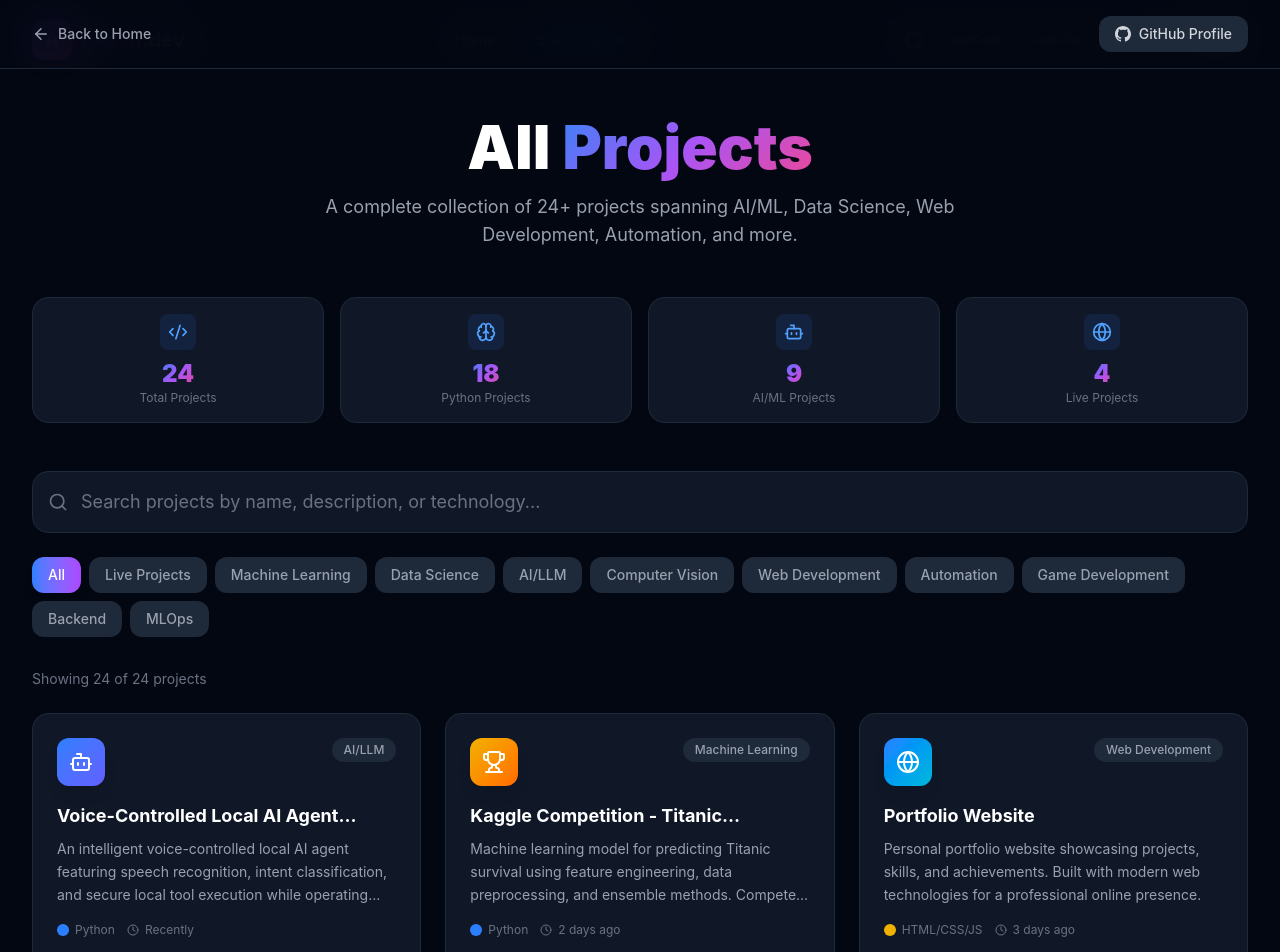
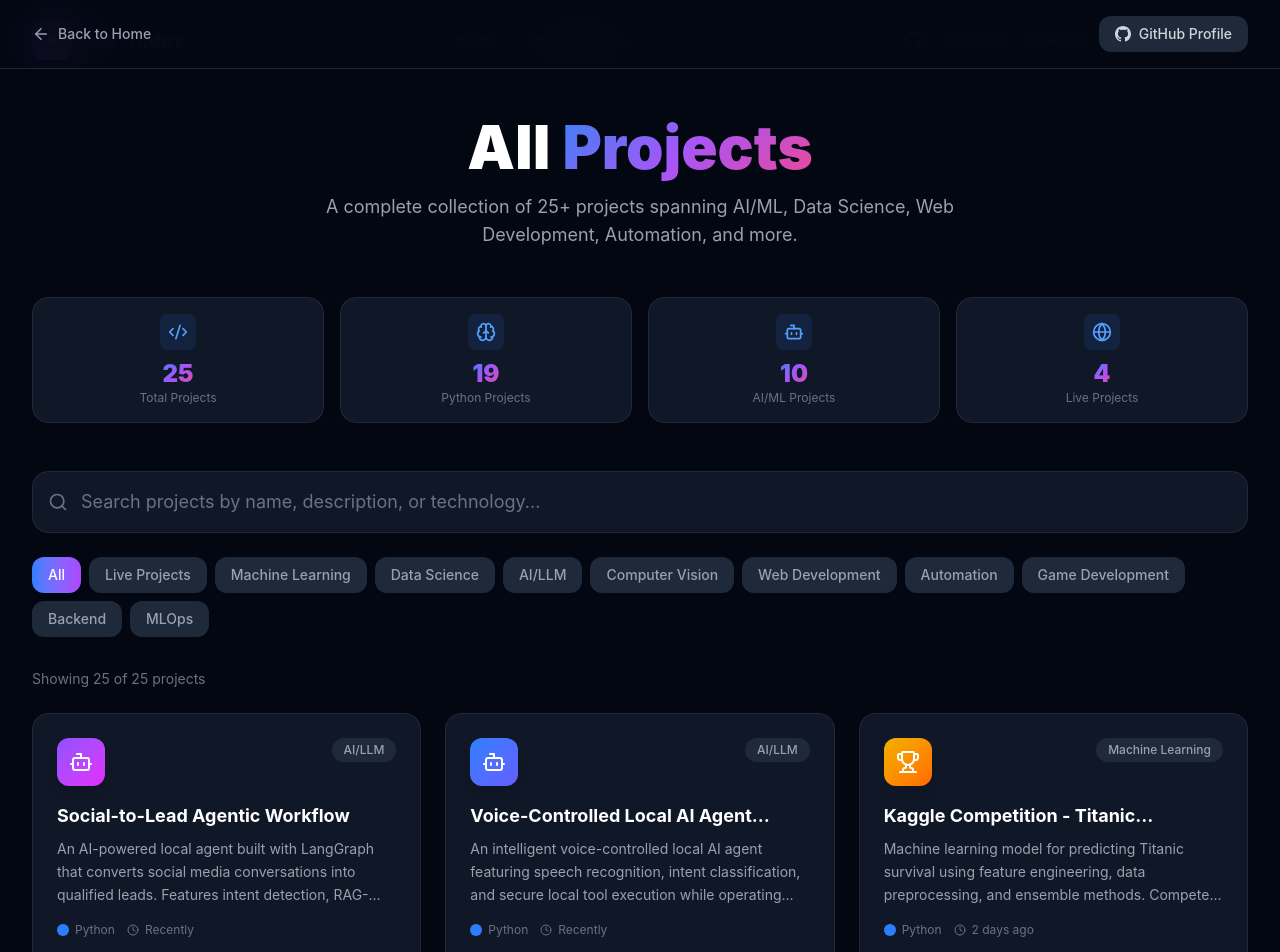
Before and after one commit to Akash7367/portfolio, a React (Vite) app: page /projects in a window 1280 px wide. Shown: the top 952 px of the page. Built offline with nearby package versions, Linux system fonts and the light colour scheme.

Commit message:
Add Social-to-Lead Agentic Workflow project

```diff
--- a/src/components/AllProjects.tsx
+++ b/src/components/AllProjects.tsx
@@ -22,6 +22,16 @@ interface Project {
 }
 
 const allProjects: Project[] = [
+  {
+    name: 'Social-to-Lead Agentic Workflow',
+    description: 'An AI-powered local agent built with LangGraph that converts social media conversations into qualified leads. Features intent detection, RAG-based knowledge retrieval, and automated lead capture.',
+    language: 'Python',
+    category: 'AI/LLM',
+    icon: <Bot size={24} />,
+    color: 'from-violet-500 to-fuchsia-500',
+    github: 'https://github.com/Akash7367/ServiceHive_ML_assesment',
+    updated: 'Recently',
+  },
   {
     name: 'Voice-Controlled Local AI Agent (Works Even on 8GB RAM)',
     description: 'An intelligent voice-controlled local AI agent featuring speech recognition, intent classification, and secure local tool execution while operating efficiently on 8GB RAM.',
```
